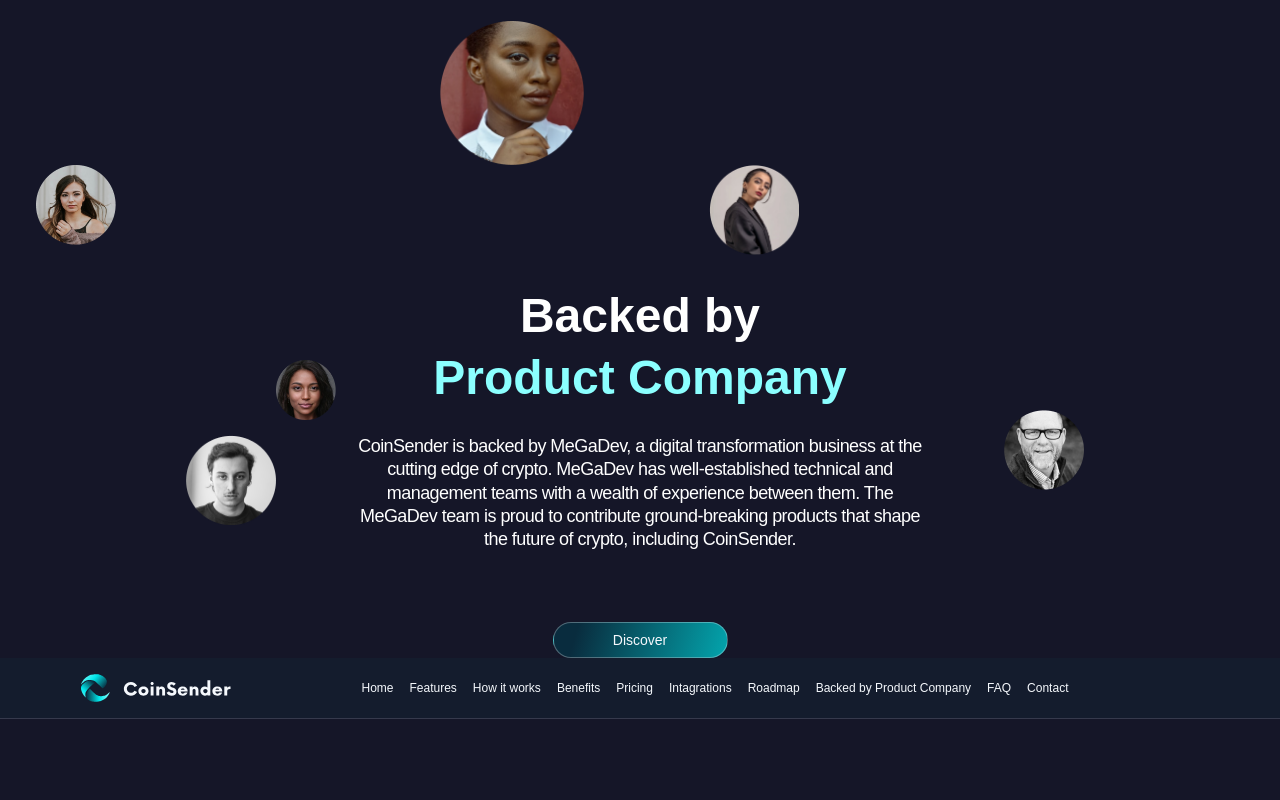
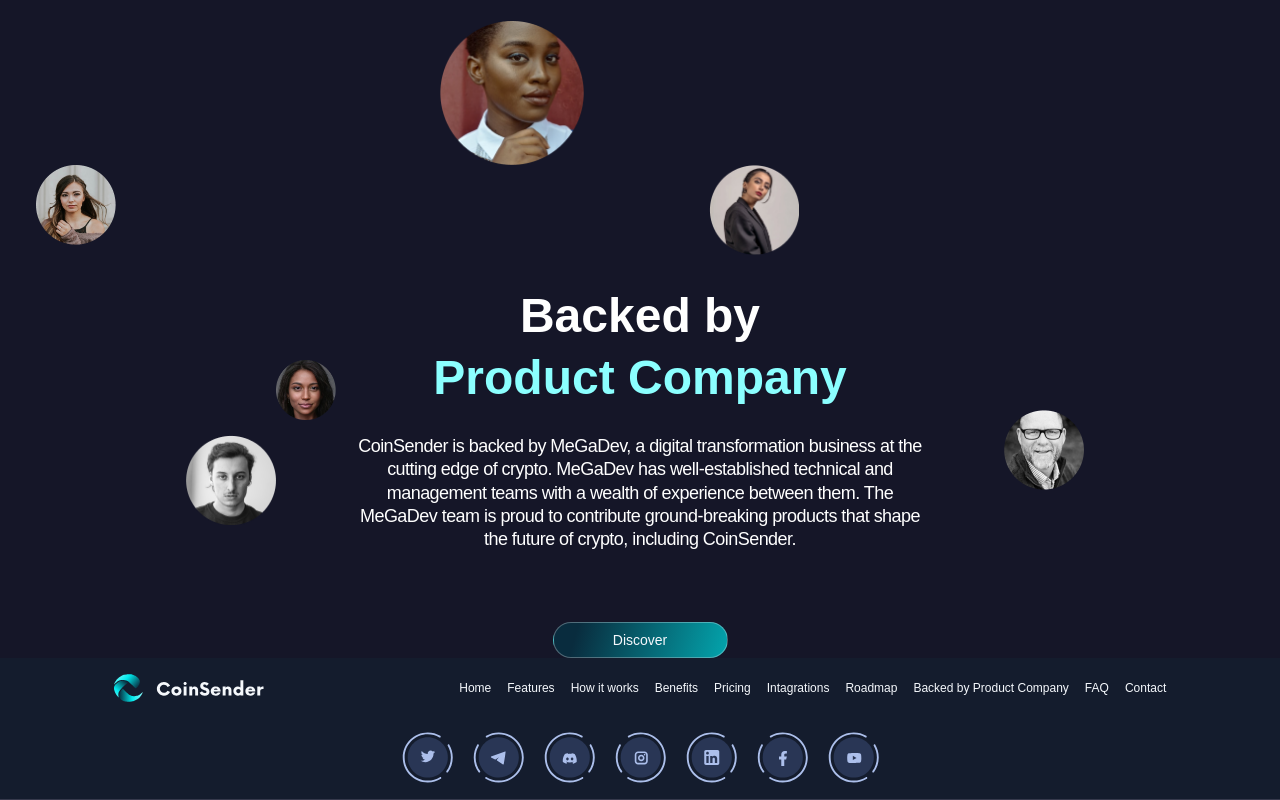
Before and after one commit to Marko193/CoinSender-Landing, a Next.js app: page / in a window 1280 px wide. Shown: the part 7656-8456 px from the top of the page. Before the commit the page ends 8375 px from the top, so only its background shows below. Built offline with nearby package versions, Linux system fonts and the light colour scheme.

Commit message:
styles: make social grid icons with adaprivity

```diff
--- a/src/components/Footer/footer.module.scss
+++ b/src/components/Footer/footer.module.scss
@@ -65,82 +65,25 @@
   }
 }
 
-//@media screen and (max-width: 768px) {
-//  .footer__desktop_menu {
-//    display: none;
-//  }
-//}
+.icons_row {
+  display: flex;
+  flex-direction: row;
+  gap: 20px;
+  justify-content: center;
+  text-align: center;
+  margin-top: 30px;
 
-.button_menu {
-  position: relative;
-  width: 29px;
-  height: 16px;
-  cursor: pointer;
-  display: none;
-}
+  img {
+    cursor: pointer;
+  }
 
-.button_menu::before,
-.button_menu::after,
-.button_menu span {
-  position: absolute;
-  content: "";
-  width: 100%;
-  height: 2px;
-  background-color: white;
-  transition: all 0.3s ease-in-out;
-}
+  @media screen and (max-width: $screen-phone-max) {
+    flex-wrap: wrap;
+    padding: 5px 15% 0 15%;
+  }
 
-.button_menu::before {
-  top: 0;
-}
-
-.button_menu::after {
-  bottom: 0;
-}
-
-.button_menu span {
-  top: 50%;
-  transform: translateY(-50%);
-}
-
-.active::before,
-.active::after {
-  background-color: transparent;
-}
-
-.active span {
-  background-color: white;
-  transform: rotate(45deg);
-}
-
-.active span::before,
-.active span::after {
-  background-color: white;
-  width: 100%;
-  height: 2px;
-  content: "";
-  display: block;
-  position: absolute;
-  left: 0;
-  transition: all 0.3s ease-in-out;
-}
-
-.active span::before {
-  top: 0;
-  transform: rotate(90deg);
-}
-
-.active span::after {
-  bottom: 0;
-  transform: rotate(-90deg);
-}
-
-@media screen and (min-width: 768px) {
-  .button_menu {
-    display: none;
+  @media screen and (min-width: $screen-tablet-min) and (max-width: $screen-tablet-max) {
+    flex-wrap: wrap;
+    padding: 5px 20% 0 20%;
   }
 }
-
-.xui {
-  display: block;
-}
--- a/src/components/Footer/index.jsx
+++ b/src/components/Footer/index.jsx
@@ -36,16 +36,16 @@
                         ))}
                     </ul>
                 </div>
-                <div className={styles.footer__signup}>
-                </div>
-                <div
-                    onClick={() => setIsActive(!isActive)}
-                    className={`${styles.button_menu} ${isActive ? styles.active : ""}`}
-                >
-                    <span></span>
-                </div>
             </div>
-            <BurgerMenu isActive={isActive} setIsActive={setIsActive} items={items}/>
+            <div className={styles.icons_row}>
+               <img src='/assets/socials_icons/logo_twitter.svg' alt='social_icon'/>
+               <img src='/assets/socials_icons/logo_telegram.svg' alt='social_icon'/>
+               <img src='/assets/socials_icons/logo_discord.svg' alt='social_icon'/>
+               <img src='/assets/socials_icons/logo_instagram.svg' alt='social_icon'/>
+               <img src='/assets/socials_icons/logo_linkedin.svg' alt='social_icon'/>
+               <img src='/assets/socials_icons/logo_facebook.svg' alt='social_icon'/>
+               <img src='/assets/socials_icons/logo_youtube.svg' alt='social_icon'/>
+            </div>
         </footer>
     );
 }
```
